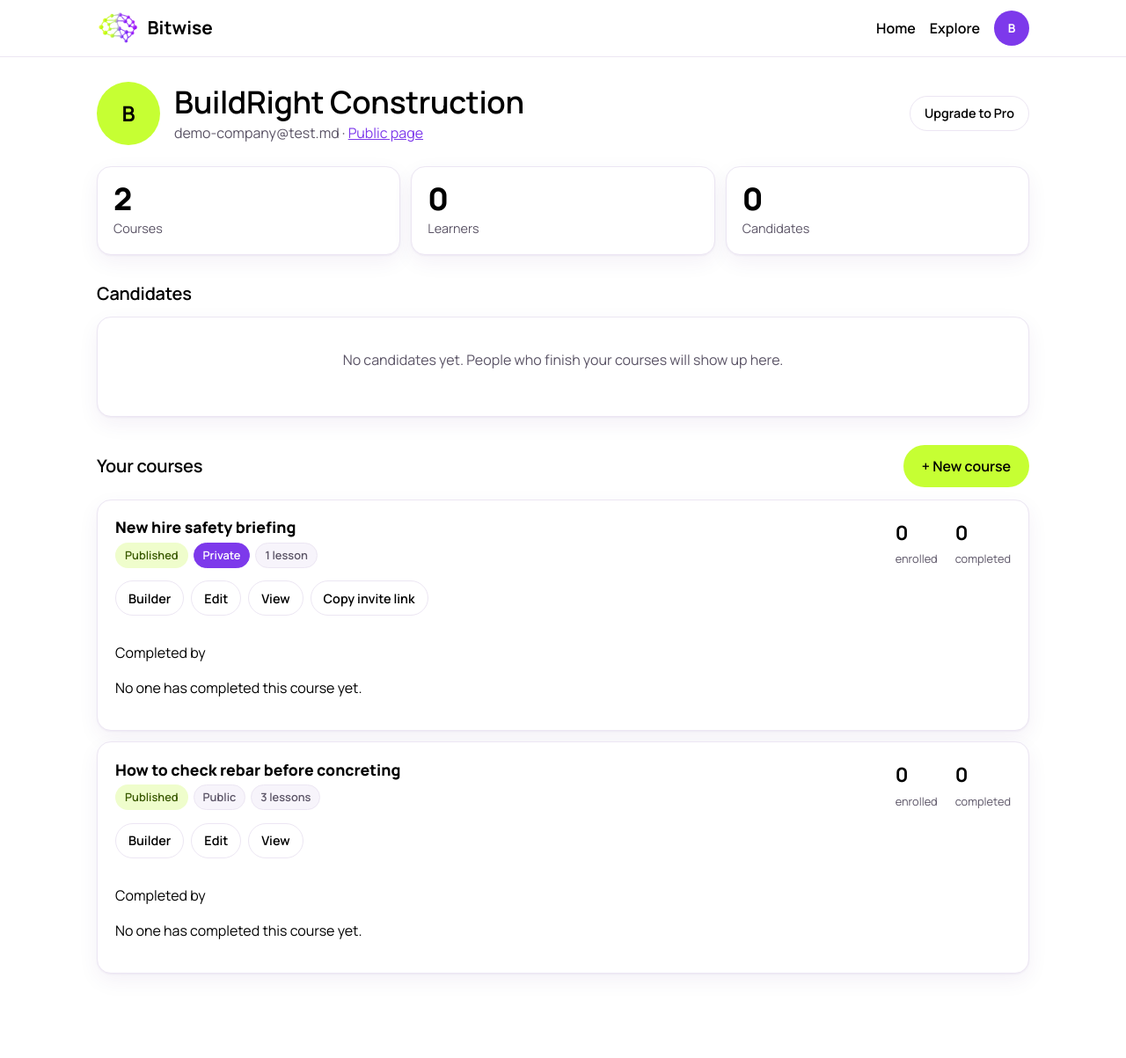
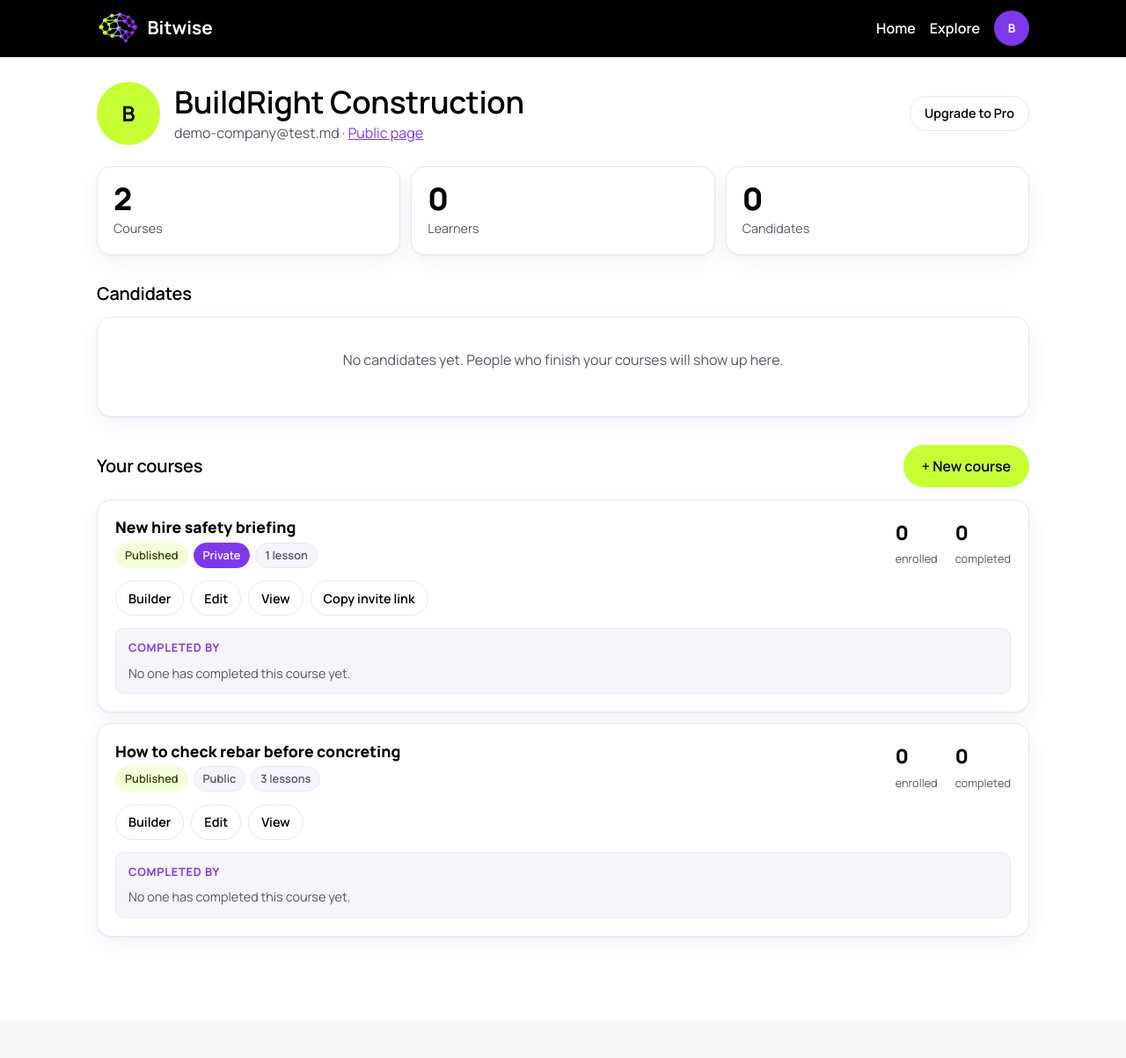
Before and after one commit to anna-gurina1/Hackathon, a Flask app: page /account in a window 1280 px wide. Shown: the whole page at 88% size. After the commit the page ends 1066 px from the top, so only its background shows below. Run offline with Flask 3, Linux system fonts and the light colour scheme; a user stored in the database is signed in; some libraries are stand-ins or nearby versions; some web fonts are replaced.

Commit message:
черная шапка сайта

```diff
--- a/frontend/static/css/pages.css
+++ b/frontend/static/css/pages.css
@@ -779,3 +779,24 @@ a.lesson-row:hover { border-color: var(--accent); }
 .pro-card .lead, .pro-card .muted { color: var(--accent-soft); }
 .pro-card .pro-price strong { color: var(--primary); }
 .pro-card .status-dot { background: var(--primary); }
+
+/* Course page owner panel: "Delete course" readable on purple */
+.action-card .danger-link {
+  display: block; width: 100%; margin-top: 12px; padding: 10px 16px;
+  border: 1px solid rgba(255, 255, 255, .75); border-radius: 999px;
+  color: var(--accent-ink); text-decoration: none; font-weight: 600; text-align: center;
+}
+.action-card .danger-link:hover { background: #ffffff; color: var(--error-ink); border-color: #ffffff; }
+.action-card .status-dot { background: var(--primary); }
+.action-card .status-dot.is-draft { background: #ffffff; }
+
+/* Company account: who completed each course */
+.completers { grid-column: 1 / -1; padding: 12px 14px; border-radius: var(--radius-sm); background: var(--soft); border: 1px solid var(--line); }
+.completers-title { margin: 0 0 8px; font-size: .8rem; font-weight: 700; letter-spacing: .06em; text-transform: uppercase; color: var(--accent); }
+.completers-list { list-style: none; margin: 0; padding: 0; display: flex; flex-wrap: wrap; gap: 8px; }
+.completers-list li { display: inline-flex; align-items: center; gap: 8px; padding: 6px 12px; border-radius: 999px; background: var(--surface); border: 1px solid var(--line); font-size: .9rem; }
+.completers-list a { color: var(--ink); text-decoration: none; font-weight: 600; }
+.completers-list a:hover { color: var(--accent); }
+.completers-score { font-size: .8rem; color: var(--ink-soft); }
+.completers-empty { margin: 0; font-size: .9rem; color: var(--ink-soft); }
+.manage-numbers strong { font-family: var(--font-body); font-weight: 800; }
--- a/frontend/static/css/style.css
+++ b/frontend/static/css/style.css
@@ -15,10 +15,10 @@
   --accent-hover: #6a28d6;
   --accent-ink: #ffffff;
   --accent-soft: rgba(255, 255, 255, .82);  /* secondary text on purple */
-  --success-bg: #effdcc;
-  --success-ink: #3a5a00;
-  --error-bg: #fde8e6;
-  --error-ink: #a1302a;
+  --success-bg: #f3ffd9;
+  --success-ink: #2f4a00;
+  --error-bg: #fff0f3;
+  --error-ink: #c0183f;
   --info-bg: #f1e7fd;
   --info-ink: #4b1a9e;
   --font-display: "Unbounded", "Manrope", system-ui, sans-serif;
@@ -62,10 +62,14 @@ img, video { max-width: 100%; }
 .small { font-size: .875rem; }
 .lead { font-size: 1.15rem; color: var(--ink-soft); }
 .hero { padding: 48px 0; }
-.flash { padding: 12px 16px; border-radius: var(--radius-sm); margin-bottom: 8px; font-weight: 600; }
-.flash-success { background: var(--success-bg); color: var(--success-ink); }
-.flash-error { background: var(--error-bg); color: var(--error-ink); }
-.flash-info { background: var(--info-bg); color: var(--info-ink); }
+.flash {
+  padding: 12px 16px 12px 14px; margin-bottom: 8px;
+  border: 1px solid var(--line); border-left: 4px solid var(--accent); border-radius: var(--radius-sm);
+  background: var(--info-bg); color: var(--info-ink); font-weight: 600;
+}
+.flash-success { background: var(--success-bg); color: var(--success-ink); border-color: #dcf5a8; border-left-color: var(--primary); }
+.flash-error { background: var(--error-bg); color: var(--error-ink); border-color: #ffd3dd; border-left-color: var(--error-ink); }
+.flash-info, .flash-message { background: var(--info-bg); color: var(--info-ink); border-color: #e2d2fb; border-left-color: var(--accent); }
 
 .btn-small { padding: 8px 16px; min-height: 38px; font-size: .9rem; }
 .flash-area { padding-top: 16px; }
@@ -75,16 +79,15 @@ img, video { max-width: 100%; }
   position: sticky;
   top: 0;
   z-index: 50;
-  background: rgba(255, 255, 255, .94);
-  backdrop-filter: blur(8px);
-  border-bottom: 1px solid var(--line);
+  background: #000000;
+  border-bottom: 1px solid #000000;
 }
 .site-header-inner { display: flex; align-items: center; justify-content: space-between; height: 64px; }
-.logo { display: inline-flex; align-items: center; gap: 10px; font-family: var(--font-display); font-weight: 700; font-size: 1.3rem; color: var(--ink); text-decoration: none; }
+.logo { display: inline-flex; align-items: center; gap: 10px; font-family: var(--font-display); font-weight: 700; font-size: 1.3rem; color: #ffffff; text-decoration: none; }
 .logo-mark { height: 38px; width: auto; display: block; }
 .site-nav { display: flex; align-items: center; gap: 16px; }
-.site-nav > a { color: var(--ink); text-decoration: none; font-weight: 600; }
-.site-nav > a:hover { color: var(--accent); }
+.site-nav > a { color: #ffffff; text-decoration: none; font-weight: 600; }
+.site-nav > a:hover { color: var(--primary); }
 
 /* Avatar + dropdown menu */
 .user-menu { position: relative; }
```
